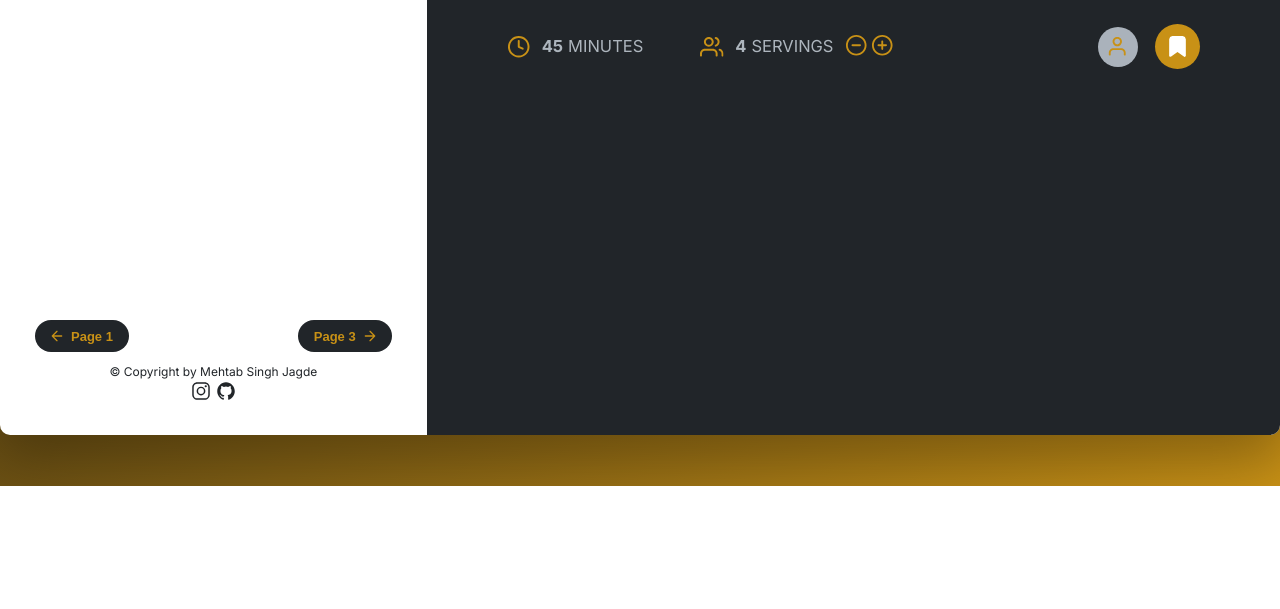
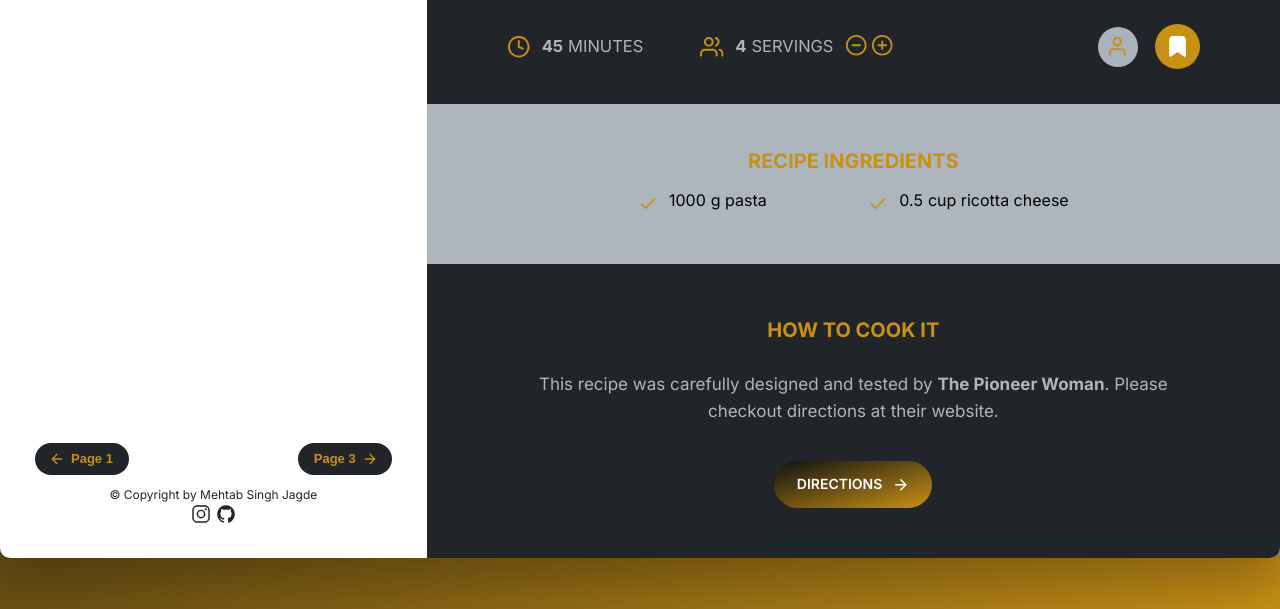
Before and after one commit to devAgam/LuxuriousLardar_recipes_finder_app, a website: page index.html in a window 1280 px wide. Shown: the part 1016-1625 px from the top of the page. Before the commit the page ends 1502 px from the top, so only its background shows below. Drawn offline with nearby package versions, Linux system fonts and the light colour scheme.

Commit message:
completed recipe section

```diff
--- a/index.html
+++ b/index.html
@@ -214,6 +214,52 @@
             <svg class="">
               <use href="src/img/icons.svg#icon-bookmark-fill"></use>
             </svg>
+          </button>
+        </div>
+
+        <div class="recipe__ingredients">
+          <h2 class="heading--2">Recipe Ingredients</h2>
+          <ul class="recipe__ingredient-list">
+            <li class="recipe__ingredient">
+              <svg class="recipe__icon">
+                <use href="src/img/icons.svg#icon-check"></use>
+              </svg>
+              <div class="recipe__quantity">1000</div>
+              <div class="recipe__description">
+                <span class="recipe__unit">g</span>
+                pasta
+              </div>
+            </li>
+
+            <li class="recipe__ingredient">
+              <svg class="recipe__icon">
+                <use href="src/img/icons.svg#icon-check"></use>
+              </svg>
+              <div class="recipe__quantity">0.5</div>
+              <div class="recipe__description">
+                <span class="recipe__unit">cup</span>
+                ricotta cheese
+              </div>
+            </li>
+          </ul>
+        </div>
+
+        <div class="recipe__directions">
+          <h2 class="heading--2">How to Cook it</h2>
+          <p class="recipe__directions-text">
+            This recipe was carefully designed and tested by
+            <span class="recipe__publisher">The Pioneer Woman</span>. Please
+            checkout directions at their website.
+          </p>
+          <a
+            class="btn--small recipe__btn"
+            href="http://thepioneerwoman.com/cooking/pasta-with-tomato-cream-sauce/"
+            target="_blank">
+            <span>Directions</span>
+            <svg class="search__icon">
+              <use href="src/img/icons.svg#icon-arrow-right"></use>
+            </svg>
+          </a>
         </div>
       </div>
     </div>
--- a/src/sass/_components.scss
+++ b/src/sass/_components.scss
@@ -156,3 +156,31 @@
     fill: $color-white;
   }
 }
+
+.heading--2 {
+  font-size: 2rem;
+  font-weight: 700;
+  color: $color-gradient-2;
+  text-transform: uppercase;
+  margin-bottom: 2.5rem;
+  text-align: center;
+}
+
+.btn--small {
+  &,
+  &:link,
+  &:visited {
+    @extend %btn;
+
+    font-size: 1.4rem;
+    font-weight: 600;
+    padding: 1.25rem 2.25rem;
+    text-decoration: none;
+    color: $color-white;
+    svg {
+      height: 1.75rem;
+      width: 1.75rem;
+      fill: currentColor;
+    }
+  }
+}
--- a/src/sass/_recipe.scss
+++ b/src/sass/_recipe.scss
@@ -110,4 +110,59 @@
       fill: $color-gradient-2;
     }
   }
+
+  &__ingredients {
+    padding: 5rem 8rem;
+    font-size: 1.6rem;
+    line-height: 1.4rem;
+    background-color: $color-light-grey;
+    display: flex;
+    flex-direction: column;
+    align-items: center;
+  }
+
+  &__ingredient-list {
+    display: grid;
+    grid-template-columns: 1fr 1fr;
+    gap: 2.5rem 3rem;
+    list-style: none;
+  }
+
+  &__ingredient {
+    display: flex;
+  }
+
+  &__icon {
+    height: 2rem;
+    width: 2rem;
+    fill: $color-gradient-2;
+    margin-right: 1.1rem;
+    flex: 0 0 auto;
+    margin-top: 0.1rem;
+  }
+
+  &__quantity {
+    margin-right: 0.5rem;
+    flex: 0 0 auto;
+  }
+
+  // // Recipe Directions
+  &__directions {
+    padding: 5rem 10rem;
+    padding-bottom: 5rem;
+    display: flex;
+    flex-direction: column;
+    align-items: center;
+
+    &-text {
+      font-size: 1.7rem;
+      text-align: center;
+      margin-bottom: 3.5rem;
+      color: $color-light-grey;
+    }
+  }
+
+  &__publisher {
+    font-weight: 700;
+  }
 }
```
Also changed, not shown: src/css/style.css.
